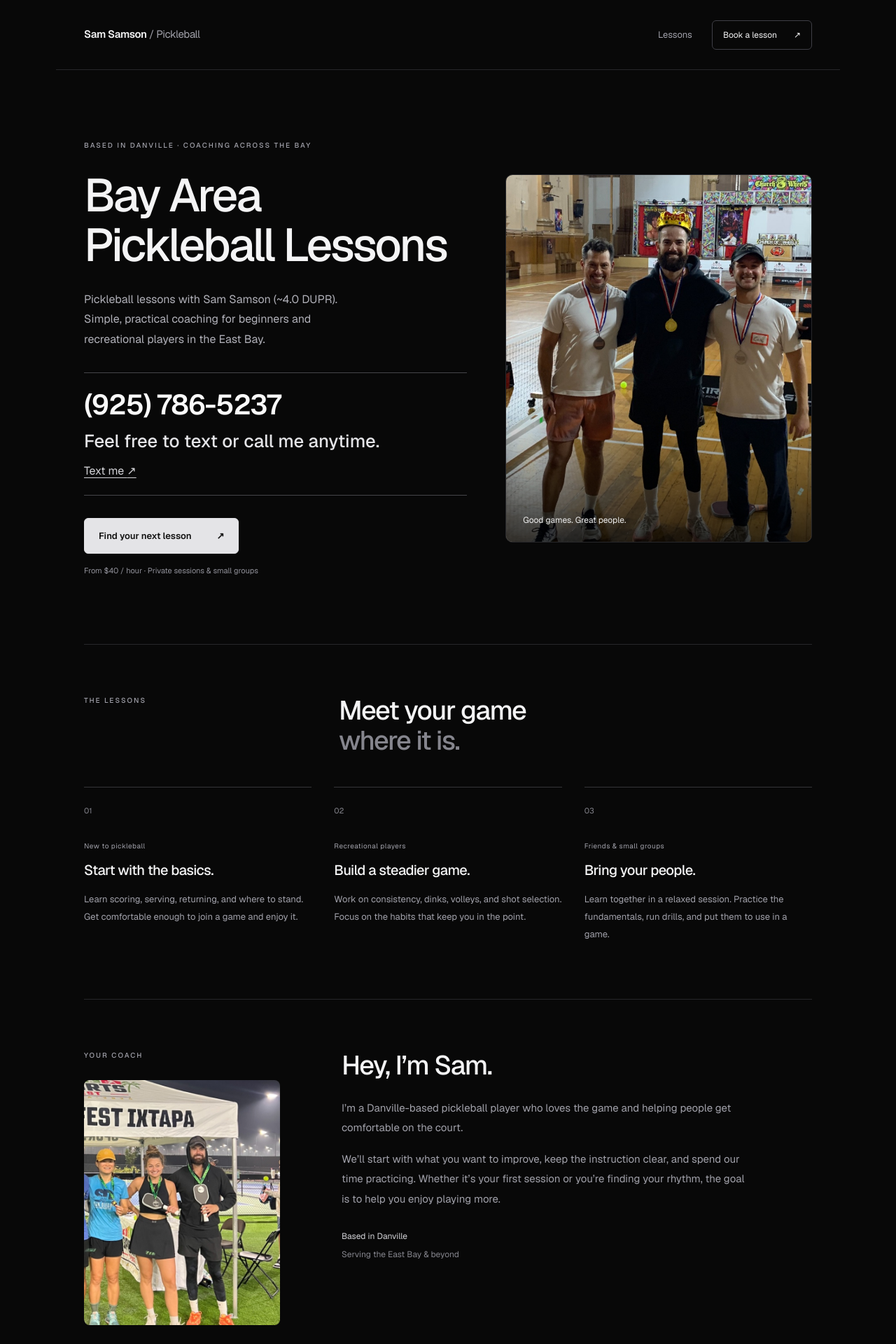
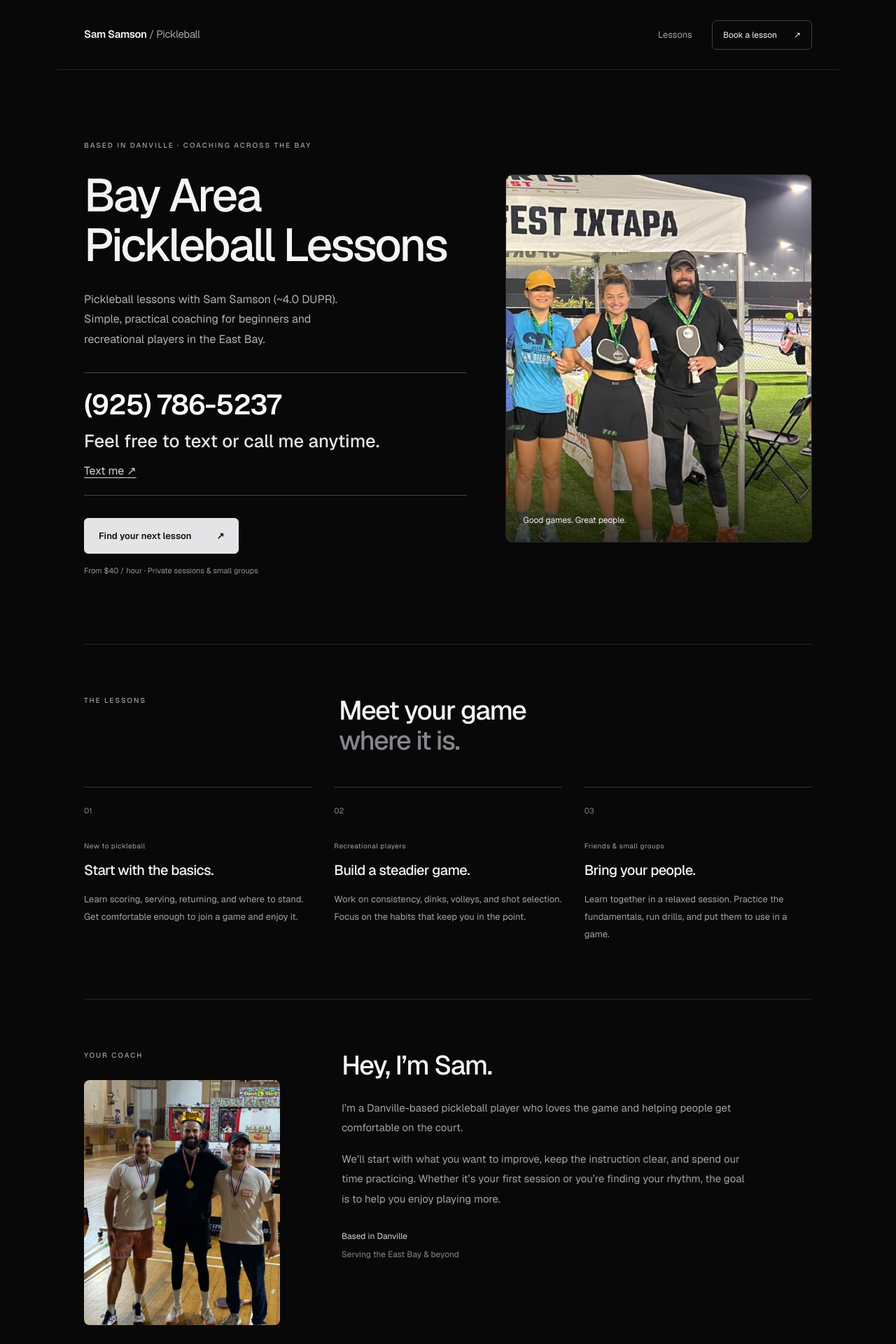
Before and after one commit to samjsamson/samsamson.co, a Next.js app: page /pickleball in a window 1280 px wide. Shown: the top 1920 px of the page at 70% size. Built offline with nearby package versions, Linux system fonts and the light colour scheme.

Commit message:
Swap hero and coach tournament photos

```diff
--- a/app/pickleball/page.tsx
+++ b/app/pickleball/page.tsx
@@ -44,7 +44,7 @@ export default function PickleballPage() {
             <p className={styles.heroNote}>From $40 / hour · Private sessions & small groups</p>
           </div>
           <figure className={styles.heroPhoto}>
-            <Image src="/images/pickleball/sam-tournament.jpg" alt="Sam with fellow pickleball players wearing tournament medals" fill sizes="(max-width: 760px) 100vw, 440px" priority className={styles.photo} />
+            <Image src="/images/pickleball/sam-medal.jpg" alt="Sam with fellow pickleball players wearing tournament medals" fill sizes="(max-width: 760px) 100vw, 440px" priority className={styles.photo} />
             <figcaption>Good games. Great people.</figcaption>
           </figure>
         </section>
@@ -69,7 +69,7 @@ export default function PickleballPage() {
         <section className={styles.about} aria-labelledby="about-title">
           <div className={styles.coachVisual}>
             <p className={styles.eyebrow}>YOUR COACH</p>
-            <div className={styles.coachPhoto}><Image src="/images/pickleball/sam-medal.jpg" alt="Pickleball players celebrating with medals after a tournament" fill sizes="(max-width: 760px) 100vw, 320px" className={styles.photo} /></div>
+            <div className={styles.coachPhoto}><Image src="/images/pickleball/sam-tournament.jpg" alt="Pickleball players celebrating with medals after a tournament" fill sizes="(max-width: 760px) 100vw, 320px" className={styles.photo} /></div>
           </div>
           <div>
             <h2 id="about-title">Hey, I’m Sam.</h2>
```
